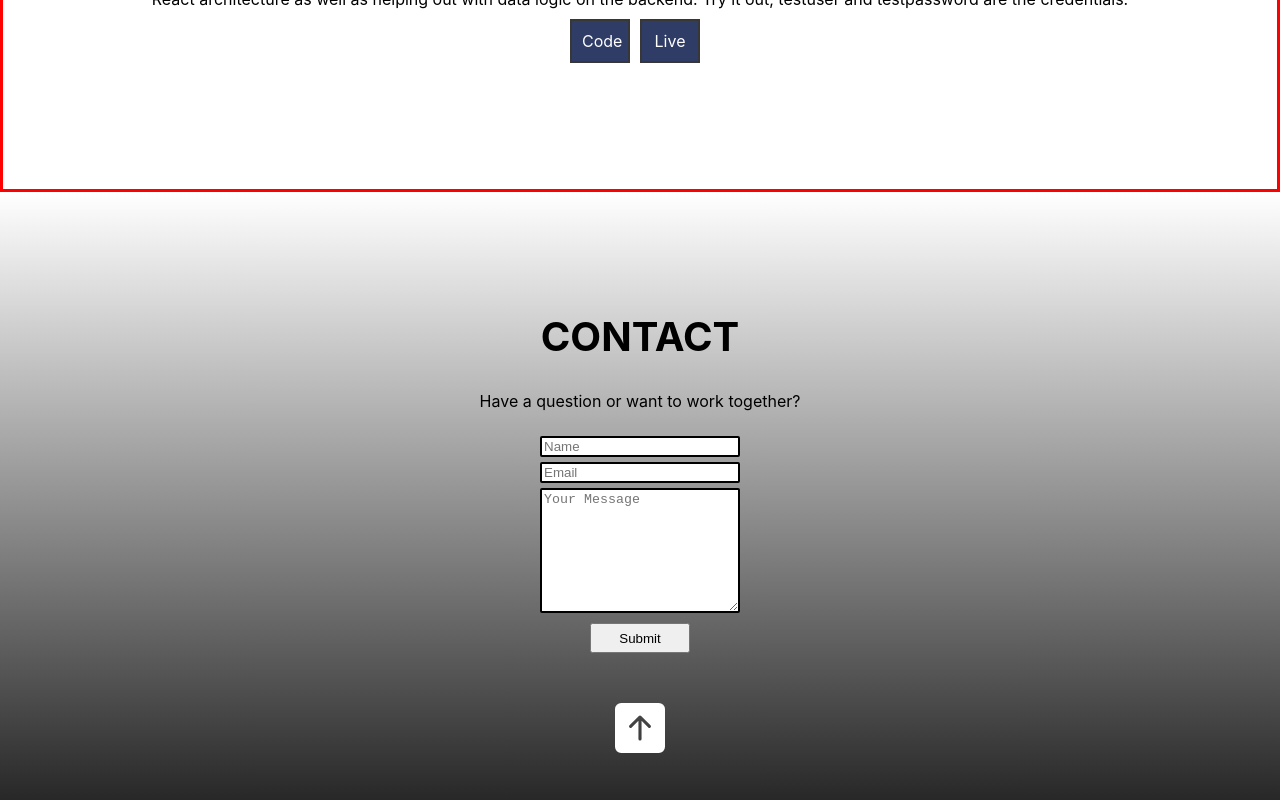
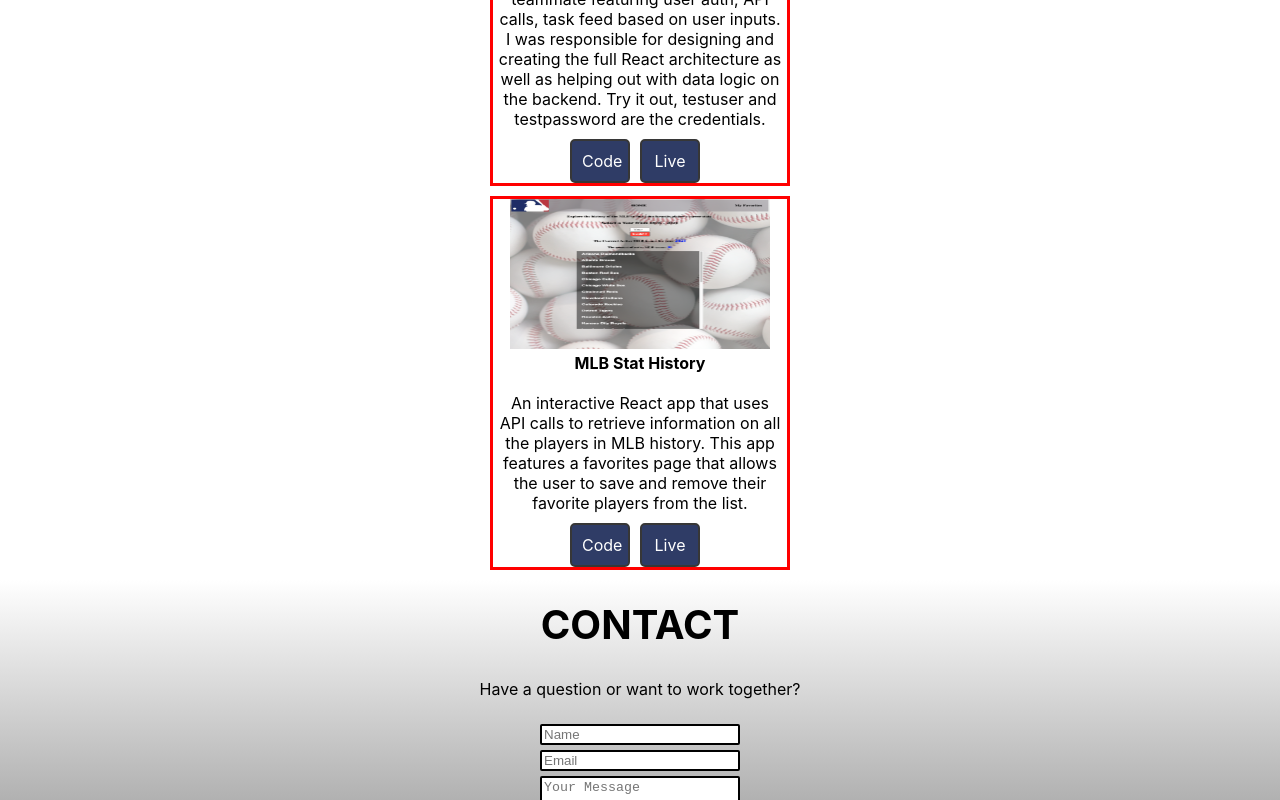
Before and after one commit to Lofredoa1/my-portfolio, a React (Create React App) app: page / in a window 1280 px wide. Shown: the part 2140-2940 px from the top of the page. Built offline with nearby package versions, Linux system fonts and the light colour scheme.

Commit message:
projects uploaded

```diff
--- a/src/components/contact/contact.css
+++ b/src/components/contact/contact.css
@@ -7,6 +7,10 @@
   justify-content: flex-end;
   background: rgb(0,0,0);
   background: linear-gradient(0deg, rgba(0,0,0,1) 0%, rgba(0,0,0,1) 10%, rgba(255,255,255,1) 100%);
+}
+
+.contact-container > h1.react-reveal {
+  padding-top: 60px;
 }
 
 form {
@@ -44,7 +48,7 @@
 }
 
 .contact-container > a {
-    margin: 0 0 200px 0;
+    margin: 0 0 100px 0;
 }
 
 .footer {
@@ -52,5 +56,10 @@
     padding: 10px;
     font-size: 12px;
     color: #ffffff;
+}
 
+@media screen and (min-width: 768px) {
+  .contact-container > a {
+    margin: 0 0 300px 0;
 }
+}
--- a/src/components/projects/Projects.js
+++ b/src/components/projects/Projects.js
@@ -14,6 +14,15 @@
           <h4>Plantie</h4><br/>
           <p>A full-stack MERN app built with one teammate featuring user auth, API calls, task feed based on user inputs. I was responsible for designing and creating the full React architecture as well as helping out with data logic on the backend. Try it out, testuser and testpassword are the credentials.</p>
           <div class="code-buttons">
+              <a class="project-button" href="https://github.com/davidvdev/plant-app-frontend">Code</a>
+              <a class="project-button" href="https://plant-app-frontend-seven.vercel.app/">Live</a>
+          </div>
+        </div>
+        <div class="project">
+          <img src="/mlbstats.png" alt="" />
+          <h4>MLB Stat History</h4><br/>
+          <p>An interactive React app that uses API calls to retrieve information on all the players in MLB history. This app features a favorites page that allows the user to save and remove their favorite players from the list.</p>
+          <div class="code-buttons">
               <a class="project-button" href="https://github.com/Lofredoa1/project2">Code</a>
               <a class="project-button" href="https://project2-lofredoa1.vercel.app/">Live</a>
           </div>
--- a/src/components/projects/projects.css
+++ b/src/components/projects/projects.css
@@ -6,9 +6,9 @@
 }
 
 .project {
-    height: 420px;
+    /* height: 420px; */
     border: 3px solid red;
-    margin: 0 auto;
+    margin: 0 auto 10px;
 }
 
 .project > img {
@@ -36,4 +36,11 @@
     text-decoration: none;
     background-color:#2f3c66;
     color: #ffffff;
+    border-radius: 5px;
 }
+
+@media screen and (min-width: 768px) {
+    .project {
+        width: 300px;
+    }
+}
```
